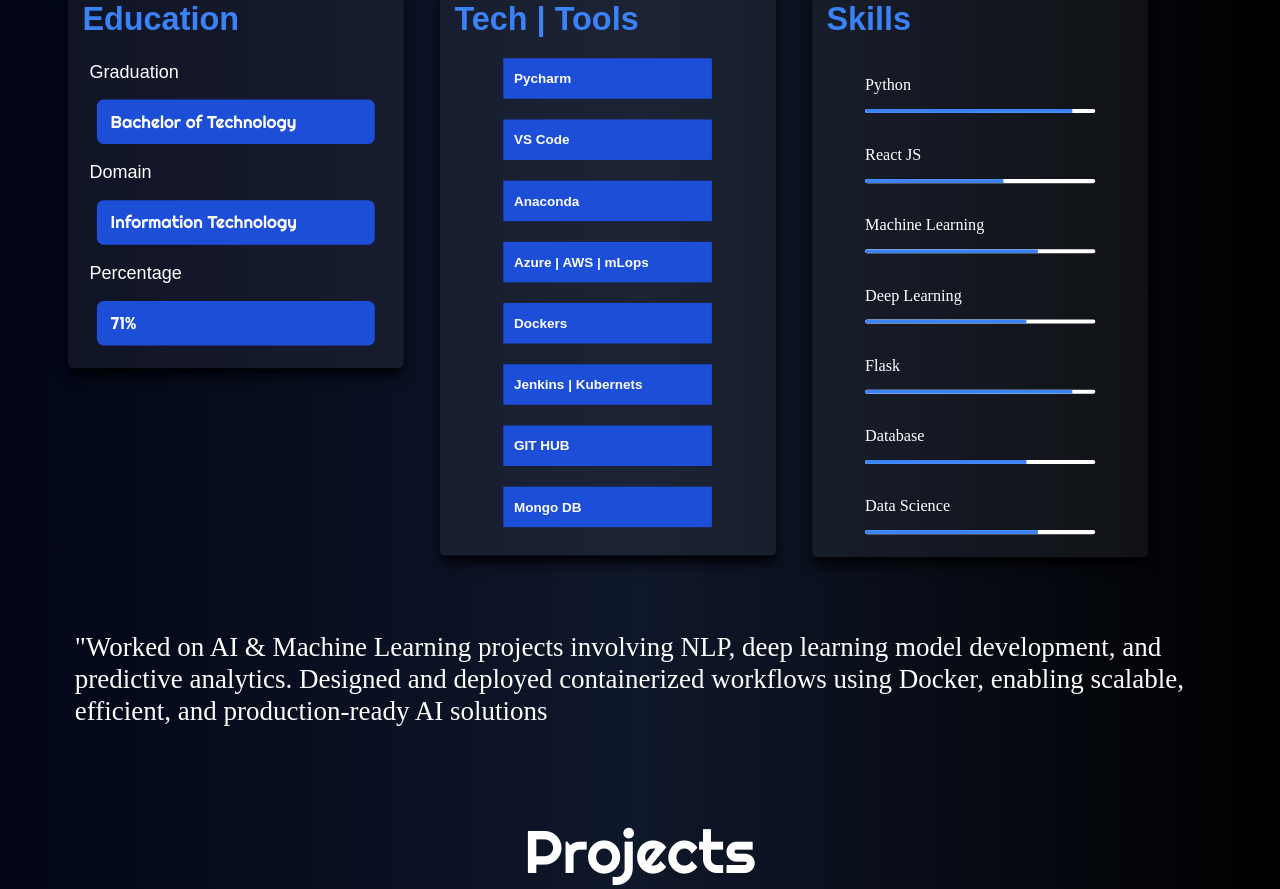
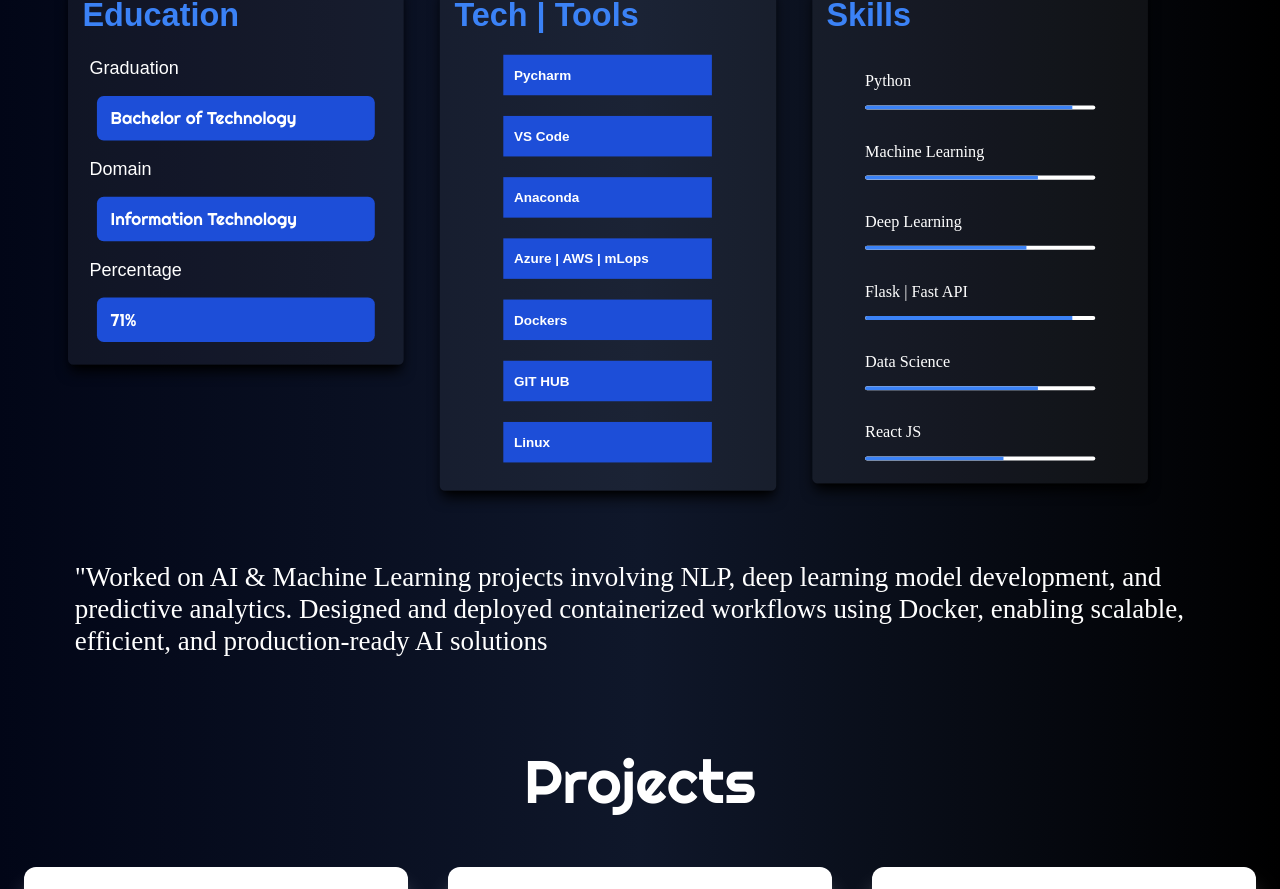
Before and after one commit to KathirvelMurugesan/kathir-protfolio, a React (Vite) app: page /skills in a window 1280 px wide. Shown: the part 1233-2122 px from the top of the page. Built offline with nearby package versions, Linux system fonts and the light colour scheme; a web font is replaced by a local one.

Commit message:
Update page2.jsx

```diff
--- a/src/pages/page2.jsx
+++ b/src/pages/page2.jsx
@@ -83,9 +83,8 @@
           <Techcomp techname="Anaconda" />
           <Techcomp techname="Azure | AWS | mLops" />
           <Techcomp techname="Dockers" />
-          <Techcomp techname="Jenkins | Kubernets" />
           <Techcomp techname="GIT HUB" />
-          <Techcomp techname="Mongo DB" />
+          <Techcomp techname="Linux" />
         </Section>
 
 
@@ -96,12 +95,11 @@
 
         <Section title="Skills" className="p-10 ">
           <ProgressBar progress={90} techname="Python" />
-          <ProgressBar progress={60} techname="React JS" />
           <ProgressBar progress={75} techname="Machine Learning" />
           <ProgressBar progress={70} techname="Deep Learning" />
-          <ProgressBar progress={90} techname="Flask" />
-          <ProgressBar progress={70} techname="Database" />
+          <ProgressBar progress={90} techname="Flask | Fast API" />
           <ProgressBar progress={75} techname="Data Science" />
+          <ProgressBar progress={60} techname="React JS" />
         </Section>
 
       </div>
```
